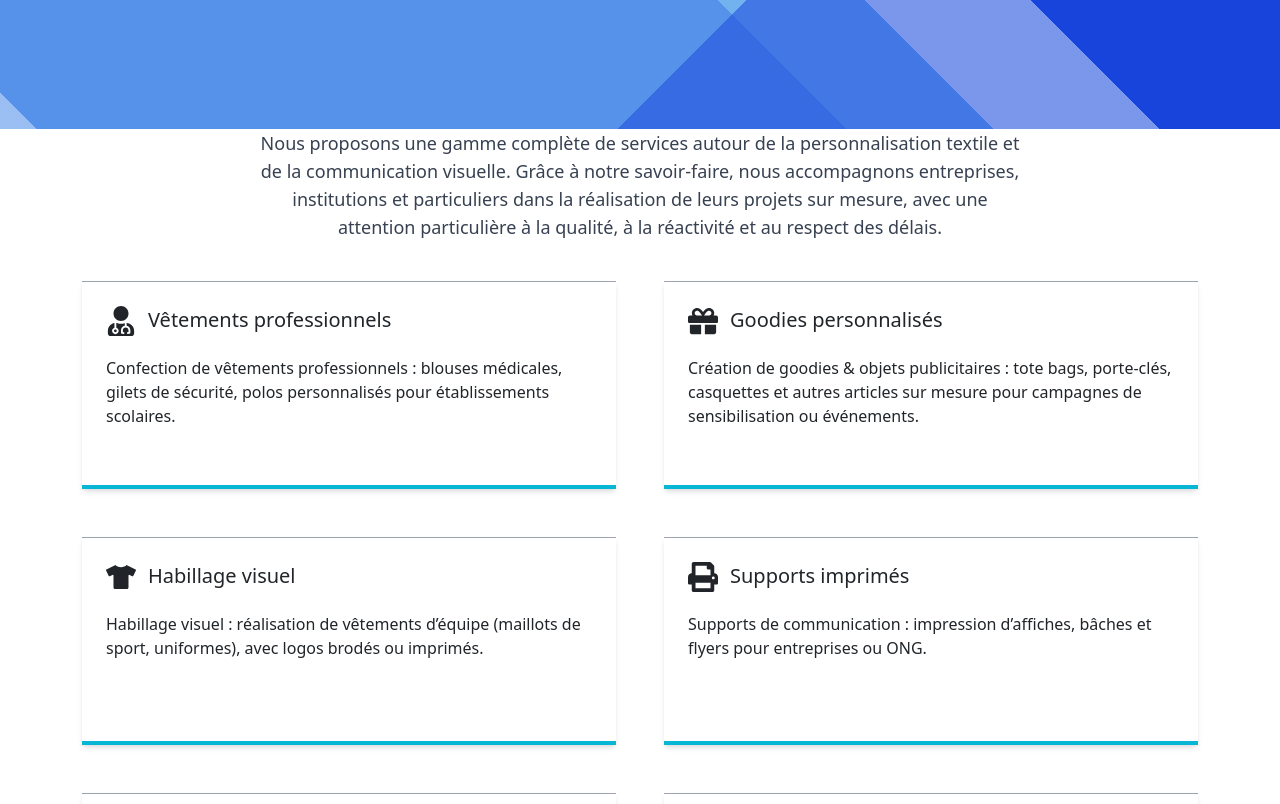
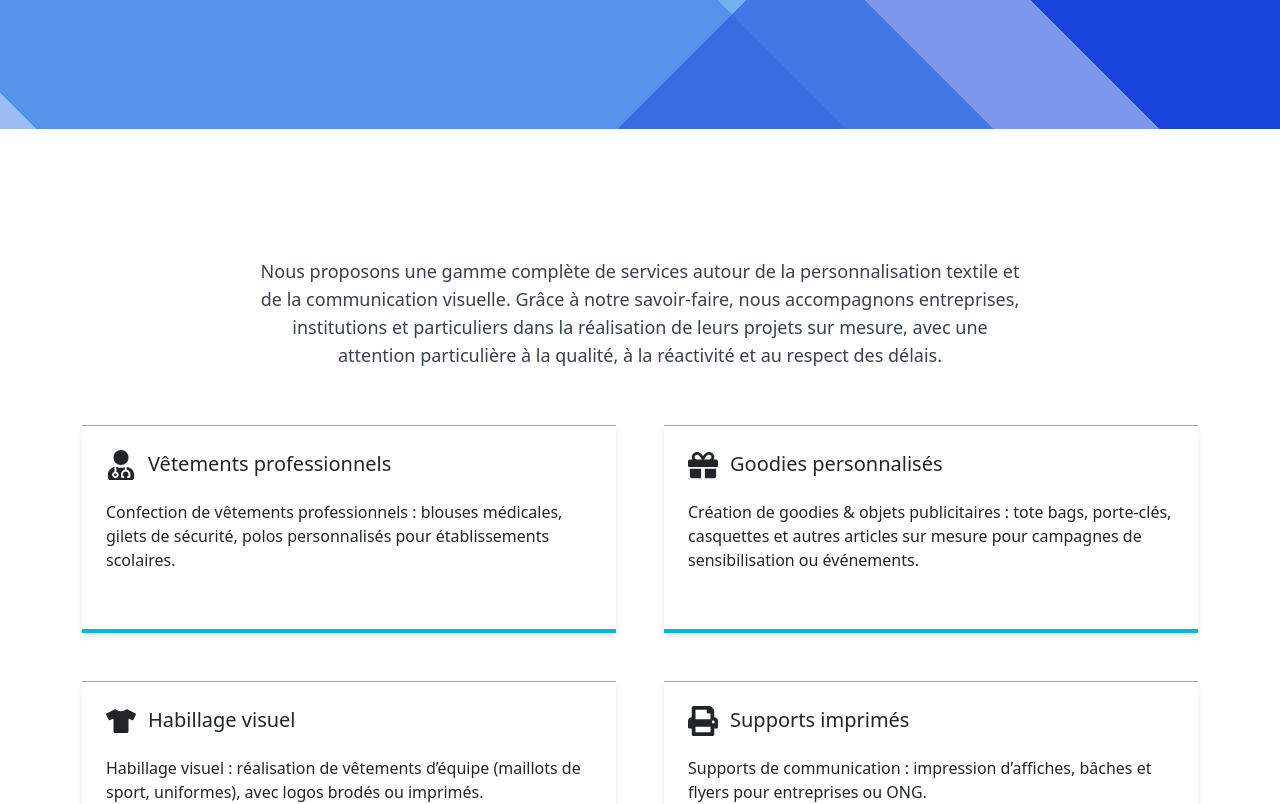
Before and after one commit to kekevounet/Stand-Art-Porfolio, a React (Create React App) app: page / in a window 1280 px wide. Shown: the part 9220-10024 px from the top of the page. Built offline with nearby package versions, Linux system fonts and the light colour scheme.

Commit message:
modif responsive

```diff
--- a/src/Layouts/Pages/Compétences.jsx
+++ b/src/Layouts/Pages/Compétences.jsx
@@ -51,7 +51,7 @@ export default function Competences() {
   ];
 
   return (
-    <div className="w-full h-[100vh] flex items-center justify-center flex-col mb-10 bg-white container py-16" id="Competences">
+    <div className="w-full h-[170vh] lg:h-[100vh] flex items-center justify-center flex-col mb-10 bg-white container py-16" id="Competences">
       <h4 className="text-center mb-10 text-gray-600">
         Nous combinons créativité, expertise technique et sens du service pour répondre efficacement aux besoins de nos clients.
       </h4>
--- a/src/Layouts/Pages/Expériences.jsx
+++ b/src/Layouts/Pages/Expériences.jsx
@@ -36,7 +36,7 @@ export default function Expérience() {
  ];
   // Affichage
   return (
-    <div className="w-full h-full mb-10 bg-white container" id="Expérience">
+    <div className="w-full h-[170vh] lg:h-[100vh] flex items-center justify-center flex-col mb-10 bg-white container py-16" id="Expérience">
       <div className="text-center max-w-3xl mx-auto mb-10">
   <p className="text-lg text-gray-700">
     Nous proposons une gamme complète de services autour de la personnalisation textile et de la communication visuelle. Grâce à notre savoir-faire, nous accompagnons entreprises, institutions et particuliers dans la réalisation de leurs projets sur mesure, avec une attention particulière à la qualité, à la réactivité et au respect des délais.
```
